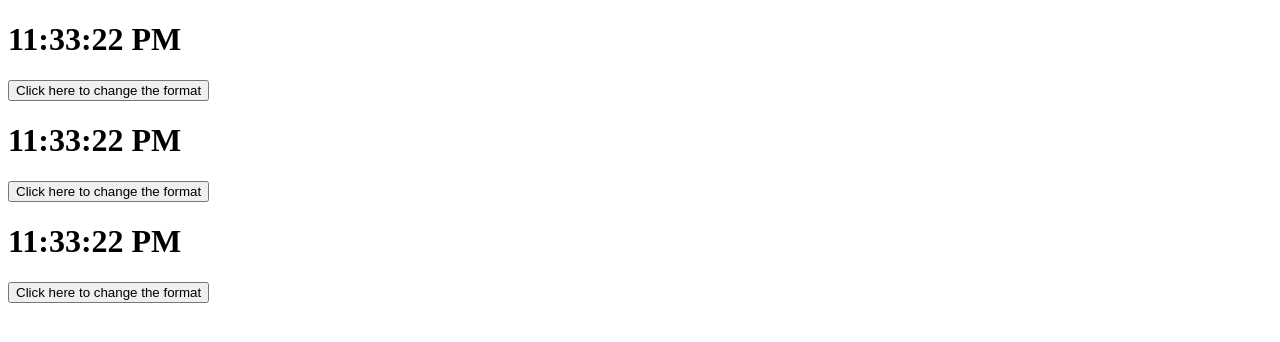
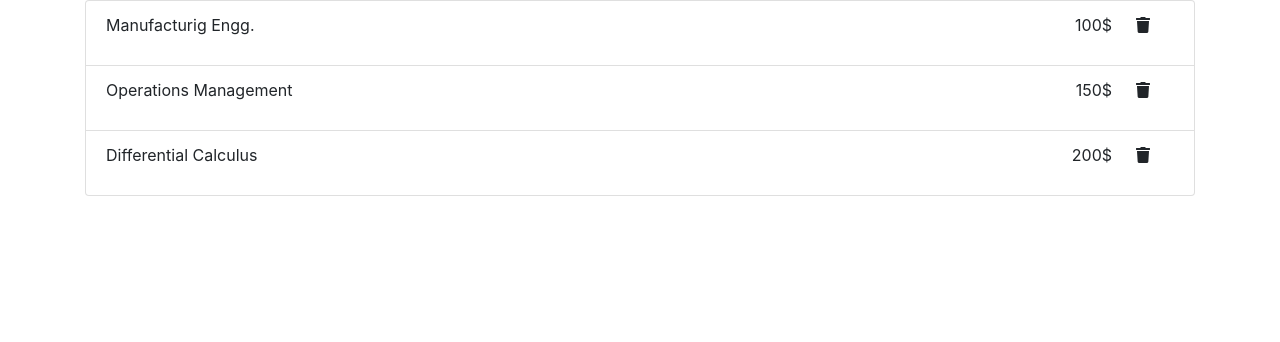
Before and after one commit to Tohid001/password_strength_meter_using_react, a React (Create React App) app: page / in a window 1280 px wide. Shown: the top 342 px of the page. Built offline with nearby package versions, Linux system fonts and the light colour scheme.

Commit message:
Book list by hm nayem

```diff
--- a/package.json
+++ b/package.json
@@ -7,6 +7,7 @@
     "@testing-library/react": "^11.1.0",
     "@testing-library/user-event": "^12.1.10",
     "bootstrap": "^4.6.0",
+    "prop-types": "^15.7.2",
     "react": "^17.0.2",
     "react-bootstrap": "^1.5.2",
     "react-dom": "^17.0.2",
--- a/public/index.html
+++ b/public/index.html
@@ -10,10 +10,37 @@
       content="Web site created using create-react-app"
     />
 
-    <title>My test project</title>
+    <title>Form</title>
+    <link
+      rel="stylesheet"
+      href="https://maxcdn.bootstrapcdn.com/bootstrap/4.0.0/css/bootstrap.min.css"
+      integrity="sha384-Gn5384xqQ1aoWXA+058RXPxPg6fy4IWvTNh0E263XmFcJlSAwiGgFAW/dAiS6JXm"
+      crossorigin="anonymous"
+    />
+    <link
+      rel="stylesheet"
+      href="https://pro.fontawesome.com/releases/v5.10.0/css/all.css"
+      integrity="sha384-AYmEC3Yw5cVb3ZcuHtOA93w35dYTsvhLPVnYs9eStHfGJvOvKxVfELGroGkvsg+p"
+      crossorigin="anonymous"
+    />
   </head>
   <body>
     <noscript>You need to enable JavaScript to run this app.</noscript>
     <div id="root"></div>
+    <script
+      src="https://code.jquery.com/jquery-3.2.1.slim.min.js"
+      integrity="sha384-KJ3o2DKtIkvYIK3UENzmM7KCkRr/rE9/Qpg6aAZGJwFDMVNA/GpGFF93hXpG5KkN"
+      crossorigin="anonymous"
+    ></script>
+    <script
+      src="https://cdnjs.cloudflare.com/ajax/libs/popper.js/1.12.9/umd/popper.min.js"
+      integrity="sha384-ApNbgh9B+Y1QKtv3Rn7W3mgPxhU9K/ScQsAP7hUibX39j7fakFPskvXusvfa0b4Q"
+      crossorigin="anonymous"
+    ></script>
+    <script
+      src="https://maxcdn.bootstrapcdn.com/bootstrap/4.0.0/js/bootstrap.min.js"
+      integrity="sha384-JZR6Spejh4U02d8jOt6vLEHfe/JQGiRRSQQxSfFWpi1MquVdAyjUar5+76PVCmYl"
+      crossorigin="anonymous"
+    ></script>
   </body>
 </html>
--- a/src/Components/App.jsx
+++ b/src/Components/App.jsx
@@ -1,8 +1,27 @@
 import React, { Component } from "react";
-import Clocklist from "./Clocklist";
+import Books from "./Books/Books";
 export default class App extends Component {
+  state = {
+    books: [
+      { name: "Manufacturig Engg.", author: "Mr. X", price: "100$", id: 1 },
+      { name: "Operations Management", author: "Mr. Y", price: "150$", id: 2 },
+      { name: "Differential Calculus", author: "Mr. Z", price: "200$", id: 3 },
+    ],
+  };
+  handleState = (id) => {
+    let newBooks = this.state.books.filter((book) => {
+      return book.id !== id;
+    });
+    this.setState({ books: newBooks });
+  };
   render() {
-    const numbers = [1, 2, 3];
-    return <Clocklist numbers={numbers} />;
+    return (
+      <div className="container">
+        <Books
+          books={this.state.books}
+          handleState={this.handleState.bind(this)}
+        />
+      </div>
+    );
   }
 }
--- /dev/null
+++ b/src/Components/Books/Book.jsx
@@ -0,0 +1,20 @@
+import React, { Component } from "react";
+
+export default class Book extends Component {
+  render() {
+    const { book, handleState } = this.props;
+    return (
+      <li className="list-group-item d-flex">
+        <p>{book.name}</p>
+        <span className="ml-auto">{book.price}</span>
+        <span
+          className="mx-4"
+          style={{ cursor: "pointer" }}
+          onClick={() => handleState(book.id)}
+        >
+          <i class="fas fa-trash"></i>
+        </span>
+      </li>
+    );
+  }
+}
--- /dev/null
+++ b/src/Components/Books/Books.jsx
@@ -0,0 +1,15 @@
+import React, { Component } from "react";
+import Book from "./Book";
+
+export default class Books extends Component {
+  render() {
+    const { books, handleState } = this.props;
+    return (
+      <ul className="list-group">
+        {books.map((book) => {
+          return <Book book={book} handleState={handleState} />;
+        })}
+      </ul>
+    );
+  }
+}
--- a/src/Components/Clock.jsx
+++ /dev/null
@@ -1,30 +0,0 @@
-import React, { Component } from "react";
-import Toggle from "./toggle";
-
-class Clock extends Component {
-  state = {
-    date: new Date(),
-    local: "en-US",
-  };
-  componentDidMount = () => {
-    setInterval(() => {
-      this.setState({ date: new Date() });
-    }, 1000);
-  };
-  changeFormat = (local) => {
-    this.setState({ local: local });
-  };
-  render() {
-    return (
-      <>
-        <h1>{this.state.date.toLocaleTimeString(this.state.local)}</h1>
-        {this.state.local === "en-US" ? (
-          <Toggle format={this.changeFormat} local="bn-BD" show={false} />
-        ) : (
-          <Toggle format={this.changeFormat} local="en-US" show />
-        )}
-      </>
-    );
-  }
-}
-export default Clock;
--- a/src/Components/Clocklist.jsx
+++ /dev/null
@@ -1,15 +0,0 @@
-import React, { Component } from "react";
-import Clock from "./Clock";
-
-export default class Clocklist extends Component {
-  render() {
-    const { numbers } = this.props;
-    return (
-      <>
-        {numbers.map(() => (
-          <Clock key={Math.random()} />
-        ))}
-      </>
-    );
-  }
-}
--- a/src/Components/toggle.jsx
+++ /dev/null
@@ -1,20 +0,0 @@
-import React, { Component } from "react";
-
-class Toggle extends Component {
-  render() {
-    // if (!this.props.enable)  {
-    //   return null;
-    // }
-    return (
-      <>
-        <button onClick={() => this.props.format(this.props.local)}>
-          {this.props.local === "bn-BD"
-            ? "Click here to change the format"
-            : "go back to default"}
-        </button>
-        {this.props.show && <h1>go back to the original format you fool!</h1>}
-      </>
-    );
-  }
-}
-export default Toggle;
```
Also changed, not shown: 2 other files (tests, documents, lock files or other folders).
